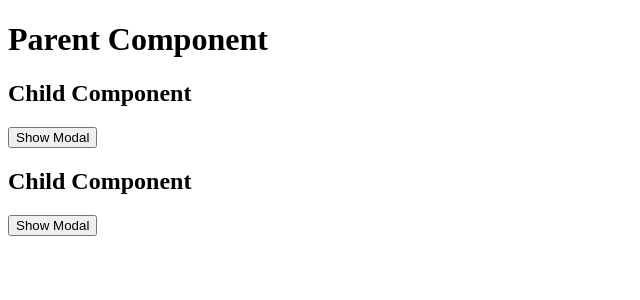
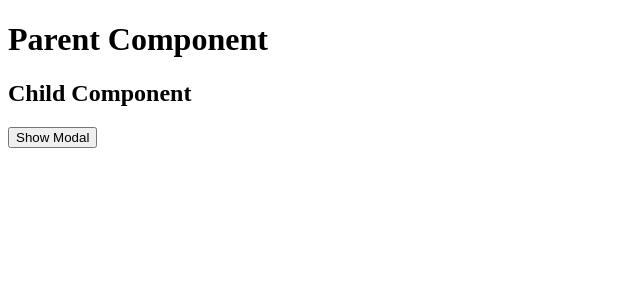
Before and after one commit to acciojob/lift-state-up-1-Pratham131, a React app: page / in a window 1280 px wide. Shown: the top 300 px of the page, without its empty margins (0-640 px from the left). Built offline with nearby package versions, Linux system fonts and the light colour scheme.

Commit message:
update 1

```diff
--- a/src/components/App.js
+++ b/src/components/App.js
@@ -2,14 +2,13 @@
 import React from "react";
 import './../styles/App.css';
 import Parent from "./Parent";
-import Child from "./Child";
+
 
 const App = () => {
   return (
     <div>
         {/* Do not remove the main div */}
         <Parent/>
-        <Child/>
     </div>
   )
 }
```
